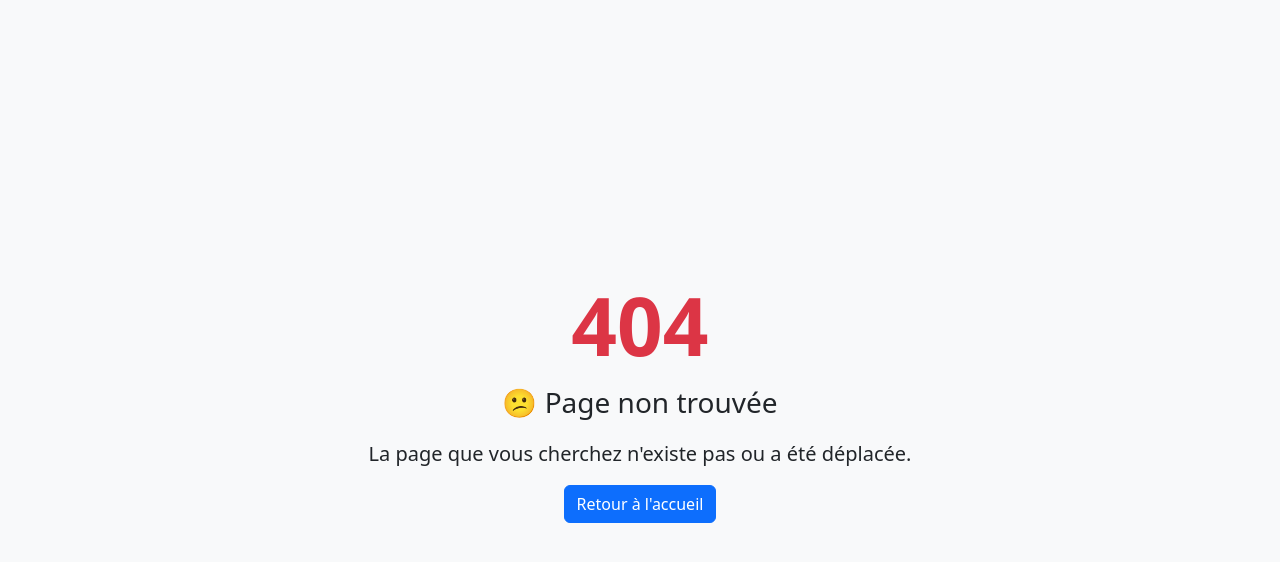
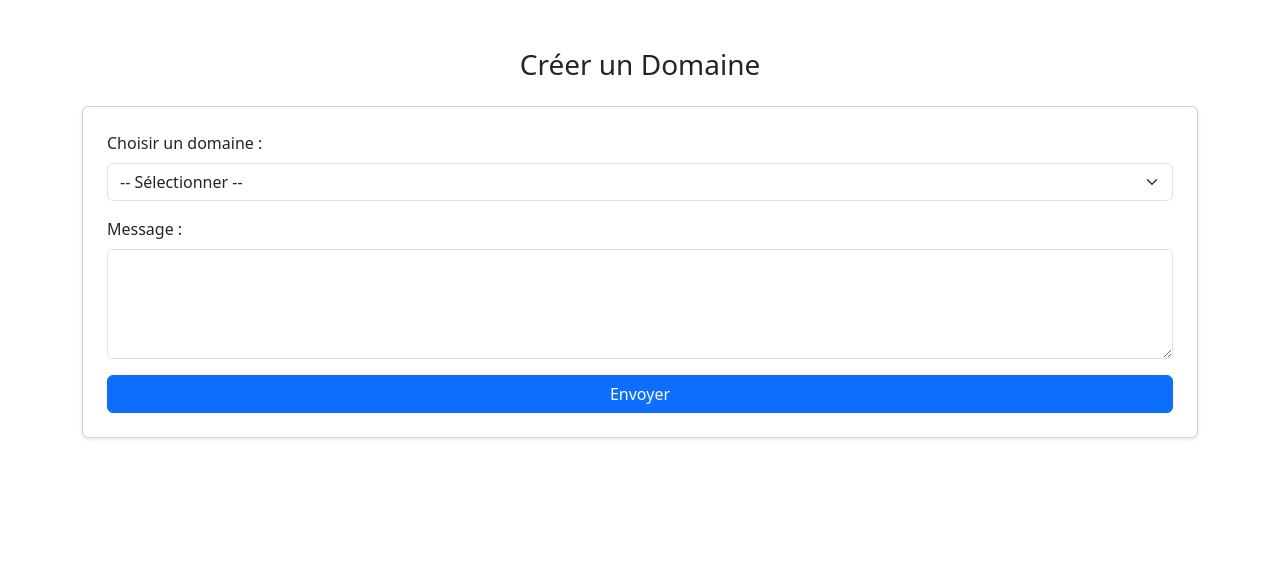
Before and after one commit to ydxj/One-Task, a React (Create React App) app in the folder frontend/: page /admin/domains in a window 1280 px wide. Before the commit this address had no page. Shown: the top 562 px of the page. Built offline with nearby package versions, Linux system fonts and the light colour scheme.

Commit message:
add domaine.js

```diff
--- /dev/null
+++ b/frontend/src/TousPages/admin/Dashbord/Domaine/domaine.js
@@ -0,0 +1,90 @@
+import React, { useState } from "react";
+import axios from "axios";
+
+const DomaineForm = () => {
+	const [domaine, setDomaine] = useState("");
+	const [message, setMessage] = useState("");
+	const [status, setStatus] = useState("");
+
+	const handleSubmit = async (e) => {
+		e.preventDefault();
+
+		try {
+					const response = await axios.post("http://localhost:5000/createTask", {
+					domain: domaine,
+					content: message,
+				});
+
+
+
+			console.log("Réponse backend:", response.data);
+
+			if (response.data.success) {
+				setStatus("✅ Tâche ajoutée avec succès !");
+				setDomaine("");
+				setMessage("");
+			} else {
+				setStatus("❌ Une erreur est survenue.");
+			}
+
+		} catch (error) {
+			console.error("Erreur Axios:", error);
+			setStatus("❌ Erreur lors de la création de la tâche.");
+		}
+	};
+
+	return (
+		<div className="container mt-5">
+			<h3 className="text-center mb-4">Créer un Domaine</h3>
+			<form onSubmit={handleSubmit} className="card p-4 shadow-sm">
+				<div className="mb-3">
+					<label htmlFor="domaine" className="form-label">
+						Choisir un domaine :
+					</label>
+					<select
+						id="domaine"
+						className="form-select"
+						value={domaine}
+						onChange={(e) => setDomaine(e.target.value)}
+						required
+					>
+						<option value="">-- Sélectionner --</option>
+						<option value="anglais">Anglais</option>
+						<option value="programmation">Programmation</option>
+						<option value="Santé & Sport">Santé & Sport</option>
+						<option value="Développement personnel">Développement personnel</option>
+						<option value="Conseils tech">Conseils tech</option>
+					</select>
+				</div>
+
+				<div className="mb-3">
+					<label htmlFor="message" className="form-label">Message :</label>
+					<textarea
+						id="message"
+						className="form-control"
+						rows={4}
+						value={message}
+						onChange={(e) => setMessage(e.target.value)}
+						required
+					/>
+				</div>
+
+				<button type="submit" className="btn btn-primary w-100">
+					Envoyer
+				</button>
+
+				{status && (
+							<div
+								className={`alert ${
+									status.includes("succès") ? "alert-success" : "alert-danger"
+								} mt-3`}
+							>
+								{status}
+							</div>
+						)}
+			</form>
+		</div>
+	);
+};
+
+export default DomaineForm;
--- a/frontend/src/router.js
+++ b/frontend/src/router.js
@@ -12,6 +12,7 @@ import EditUser from './TousPages/admin/Dashbord/EditUser';
 import DashboardAdmin from './TousPages/admin/Dashbord/Dashbord';
 import Parametres from './TousPages/User/parametre/parametre';
 import ModifierProfil from './TousPages/Layout/Profile';
+import DomaineForm from './TousPages/admin/Dashbord/Domaine/domaine';
 
 function ProtectedRoute({ children, role }) {
   const [loading, setLoading] = useState(true);
@@ -97,6 +98,7 @@ function AppRouter() {
               <ModifierProfil />
           }
         />
+        <Route path='/admin/domains' element={<DomaineForm />} />
 
         {/* Catch-all 404 */}
         <Route path="*" element={<NotFound />} />
```
Also changed, not shown: 2 other files (tests, documents, lock files or other folders).
